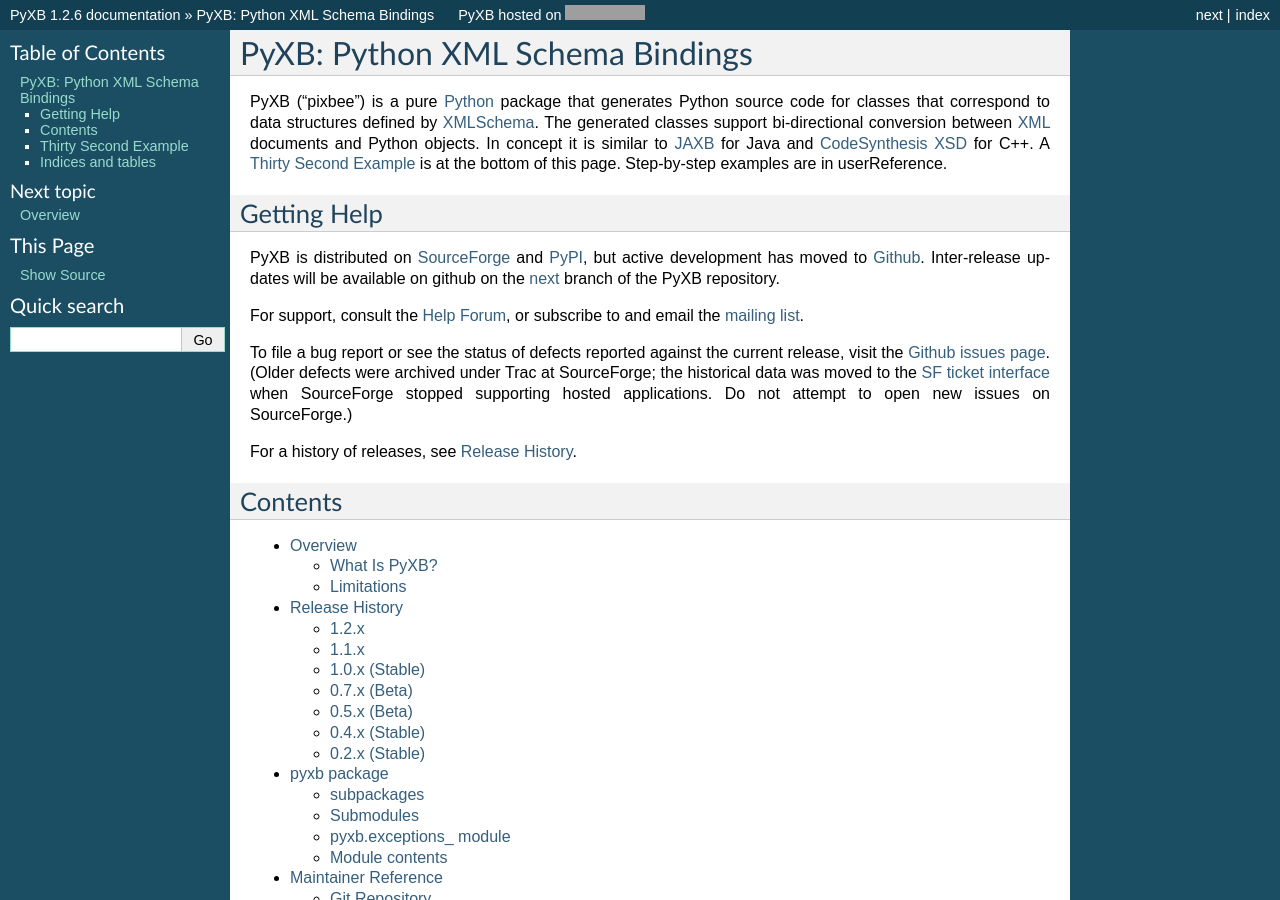
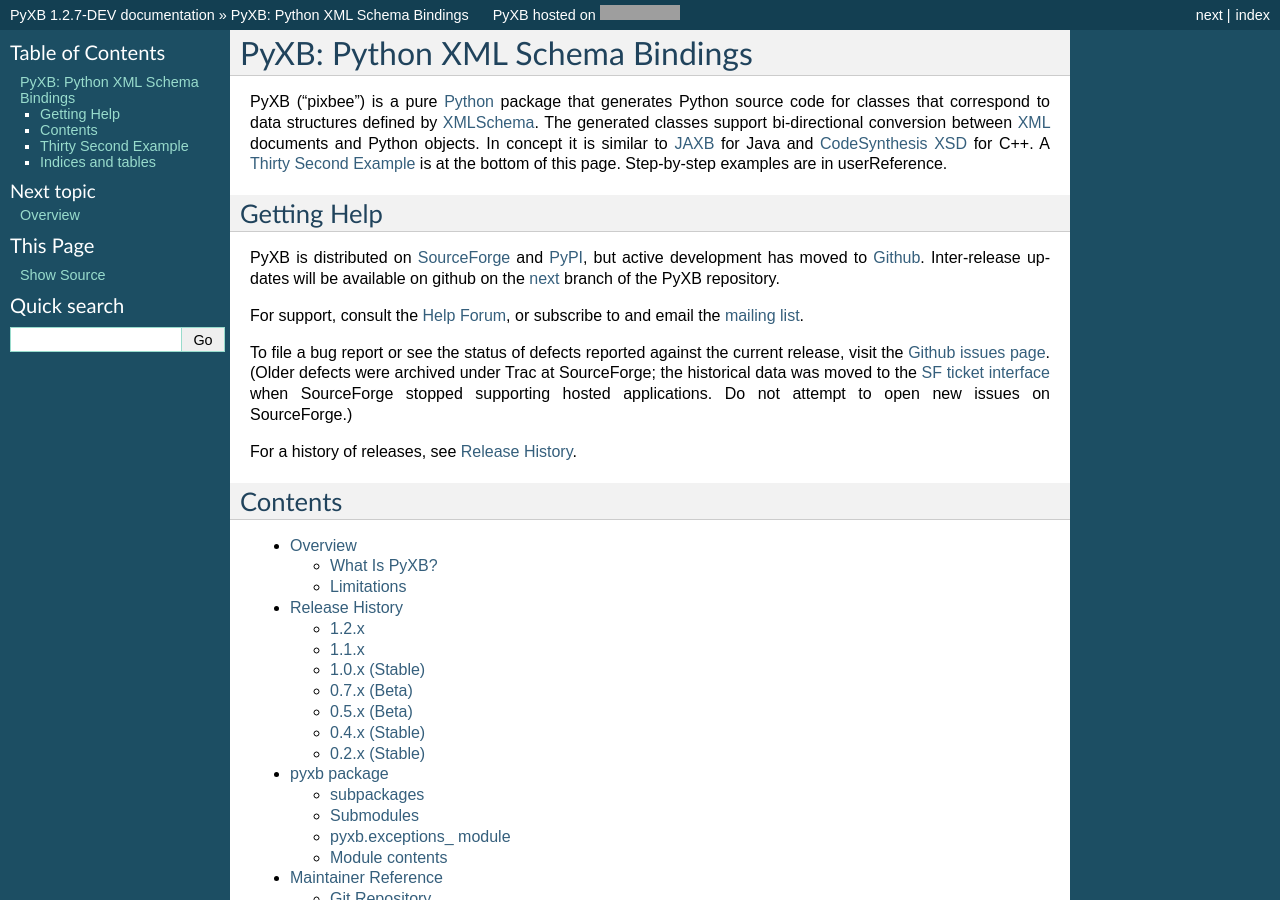
Before and after one commit to pabigot/pyxb, a Sphinx documentation site: the page built from doc/index.txt, in a window 1280 px wide and 900 px high. Built offline with Sphinx 7.4.7, drawn with Linux system fonts in a browser that asks for light colours; pages that are not in the unit, such as notebooks, are missing from menus; some of the changed text lies outside the part shown; grey boxes are pictures that could not be loaded.

Commit message:
Update for development version 1.2.7-DEV

```diff
--- a/README.txt
+++ b/README.txt
@@ -1,5 +1,5 @@
 PyXB -- Python W3C XML Schema Bindings
-Version 1.2.6
+Version 1.2.7-DEV
 
 The source releases includes pre-built bundles for common XML namespaces,
 assorted web service namespaces, and SAML.  A bundle with over 75 namespaces
--- a/doc/conf.py
+++ b/doc/conf.py
@@ -52,7 +52,7 @@
 # The short X.Y version.
 version = '1.2'
 # The full version, including alpha/beta/rc tags.
-release = '1.2.6'
+release = '1.2.7-DEV'
 
 # The language for content autogenerated by Sphinx. Refer to documentation
 # for a list of supported languages.
--- a/pyxb/__init__.py
+++ b/pyxb/__init__.py
@@ -61,7 +61,7 @@
         if issubclass(self.__class__.mro()[-2], ( list, dict )):
             super(cscRoot, self).__init__(*args)
 
-__version__ = '1.2.6'
+__version__ = '1.2.7-DEV'
 """The version of PyXB"""
 
 __url__ = 'http://pyxb.sourceforge.net'
--- a/setup.py
+++ b/setup.py
@@ -4,7 +4,7 @@
 import sys
 
 # The current version of the system.  Format is #.#.#[-DEV].
-version = '1.2.6'
+version = '1.2.7-DEV'
 
 # Require Python 2.6 or higher or Python 3.1 or higher
 if (sys.version_info[:2] < (2, 6)) or ((sys.version_info[0] == 3) and sys.version_info[:2] < (3, 1)):
```
